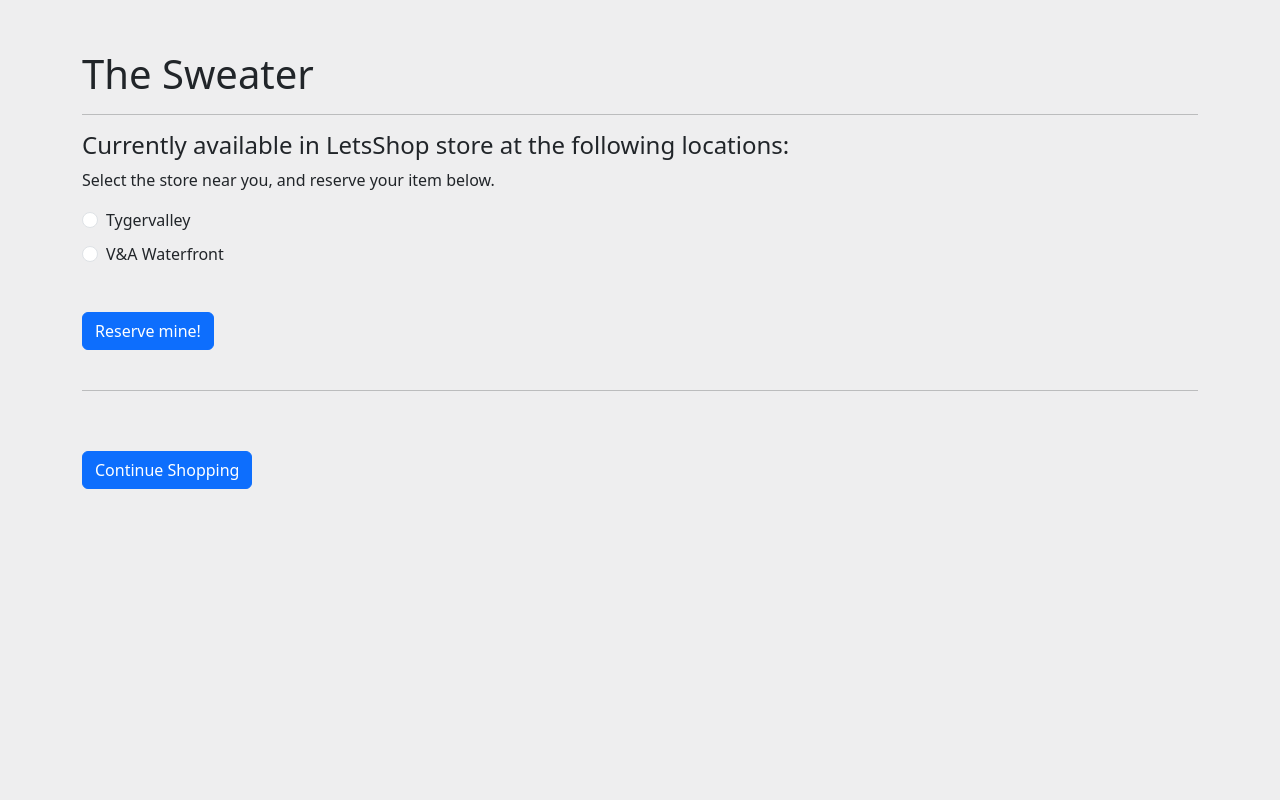
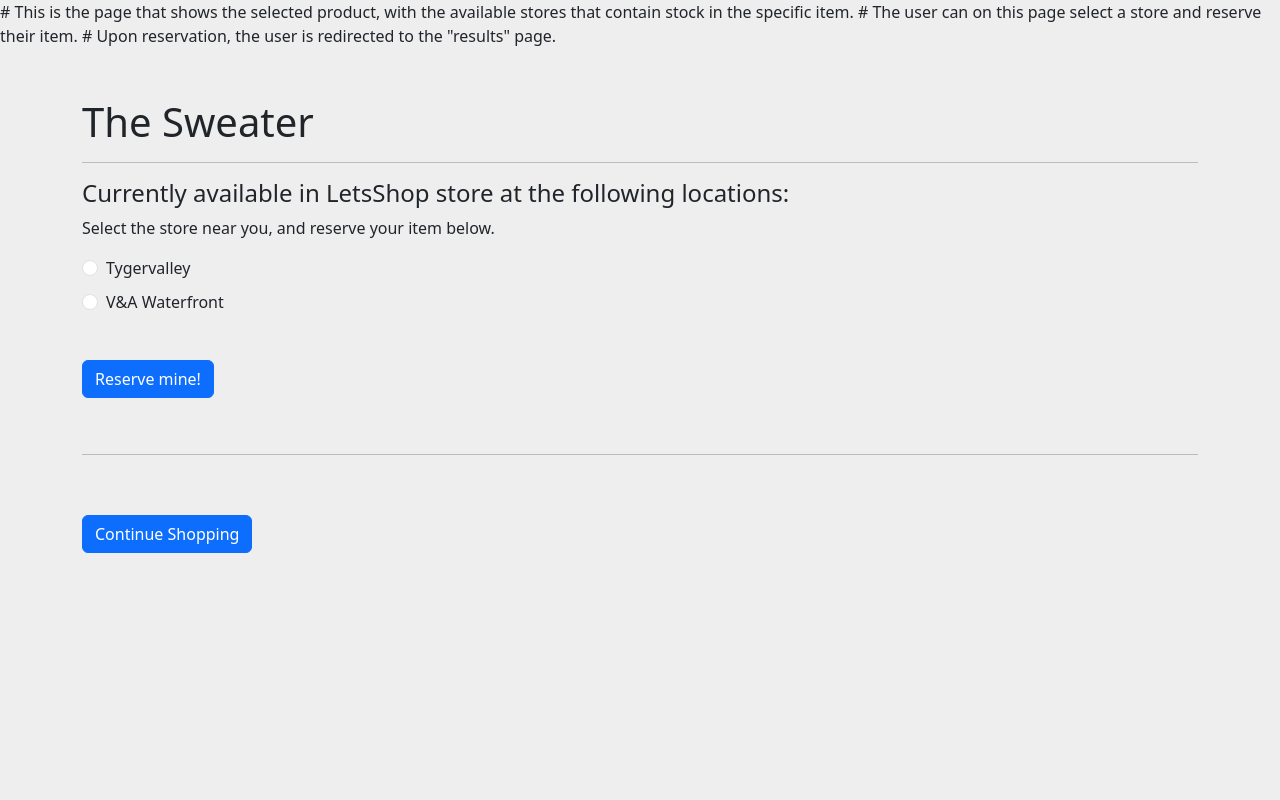
Before and after one commit to MiekeNel/Online-Shop-Project, a Django app: page /13 in a window 1280 px wide. Run offline with Django 4.2, Linux system fonts and the light colour scheme; a user stored in the database is signed in; data comes from the database, SQL or seed files in the repository.

Commit message:
Update detail.html
Descriptive function of page added as a comment.

```diff
--- a/mySite/shopping/templates/shopping/detail.html
+++ b/mySite/shopping/templates/shopping/detail.html
@@ -1,3 +1,7 @@
+# This is the page that shows the selected product, with the available stores that contain stock in the specific item.
+# The user can on this page select a store and reserve their item.
+# Upon reservation, the user is redirected to the "results" page.
+
 <!DOCTYPE html>
 <html>
 
```
